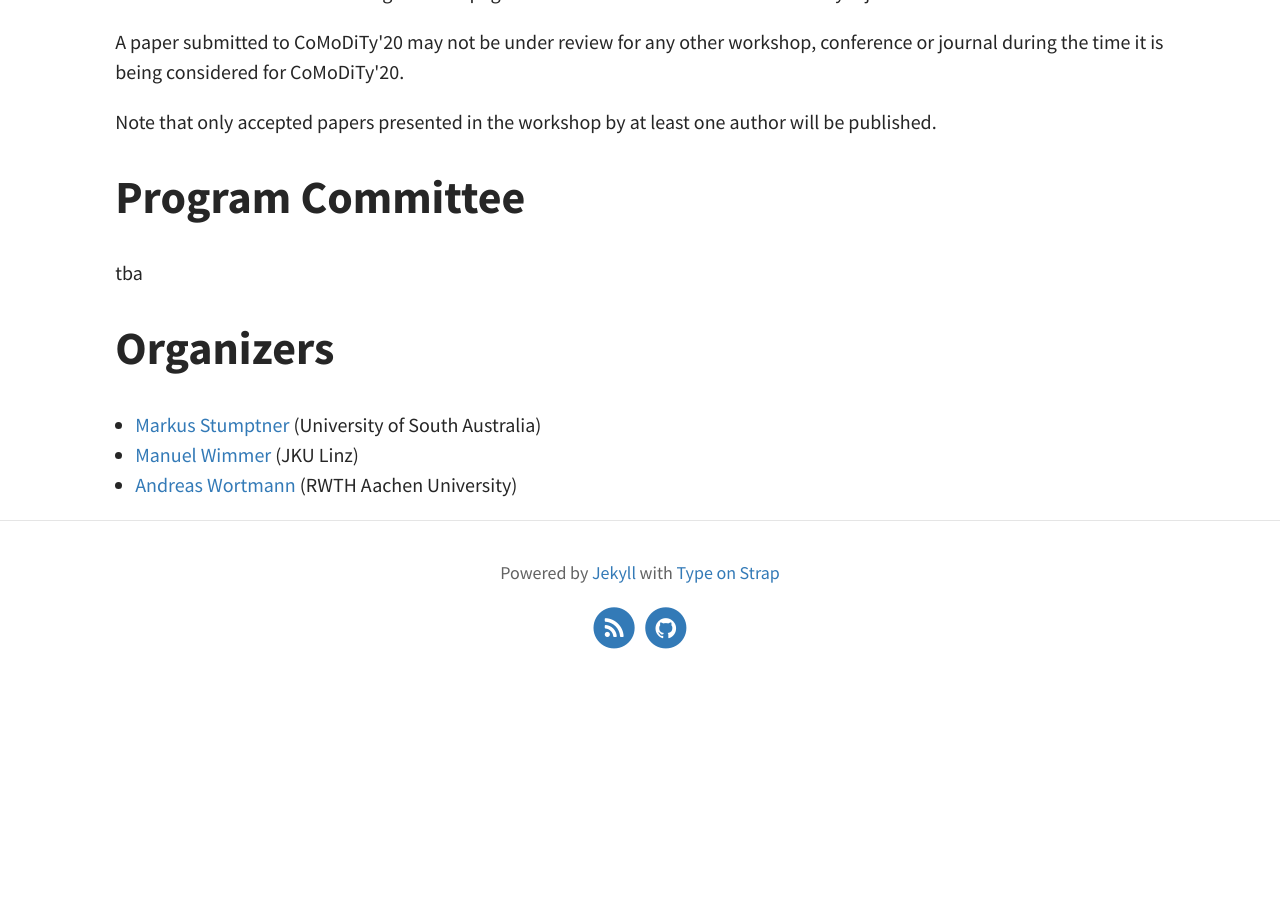
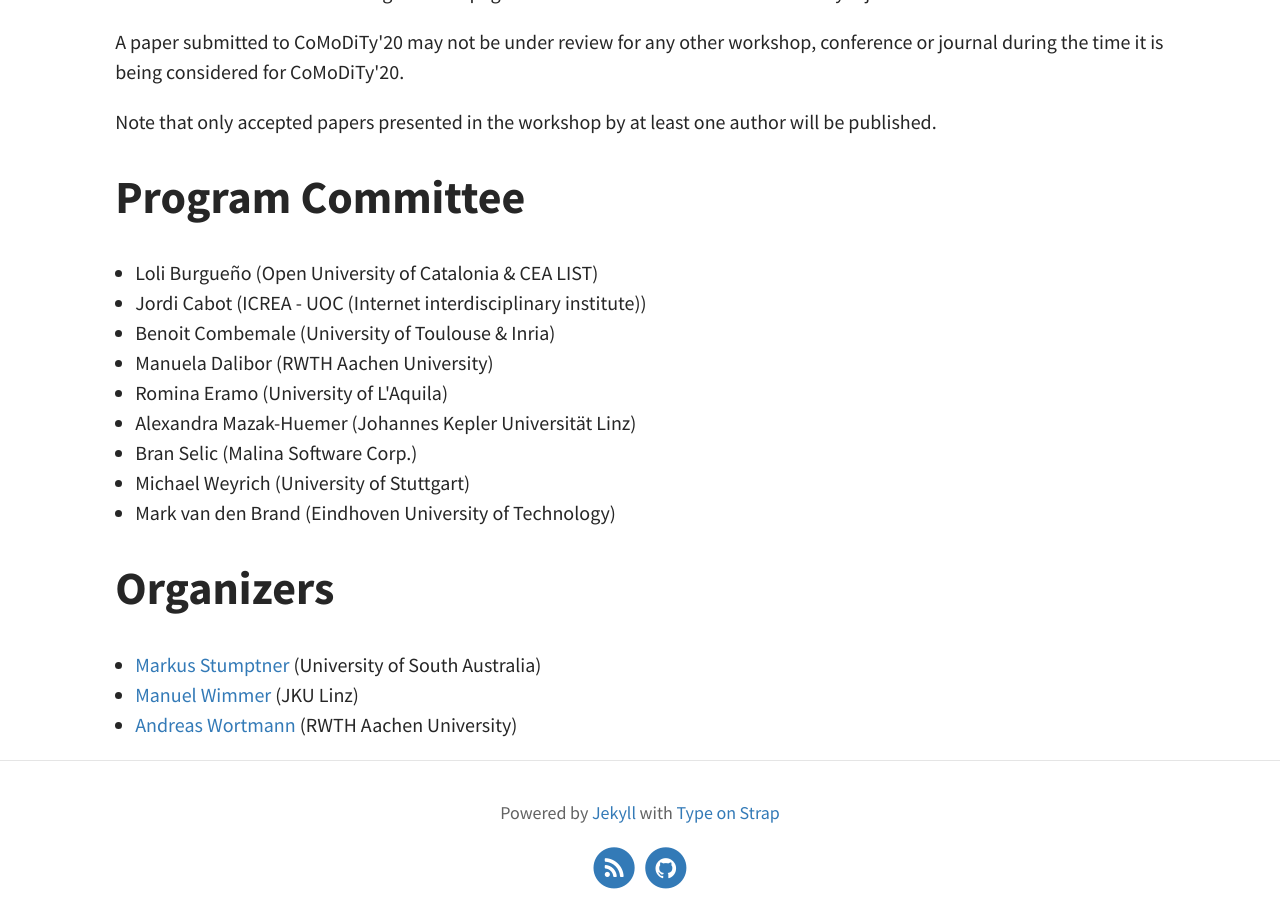
Before and after one commit to comodity/comodity.github.io, a Jekyll site: the page built from index.html, in a window 1280 px wide and 900 px high, scrolled down 2363 px. Built offline with Jekyll 4.4.1, drawn with Linux system fonts in a browser that asks for light colours; the list of posts is cut into pages by our own code; before the commit the page ends 3054 px from its top, so only the background shows below that.

Commit message:
Minor update

```diff
--- a/_layouts/home.html
+++ b/_layouts/home.html
@@ -124,12 +124,19 @@ As such, we devote half of the day for interactive sessions and discussions.
 </p>
 
 
-
-
 <h1 id="program-committee">Program Committee</h1>
 
-<p>tba</p>
-
+<ul>
+    <li>Loli Burgueño (Open University of Catalonia &amp; CEA LIST)</li>
+    <li>Jordi Cabot (ICREA - UOC (Internet interdisciplinary institute))</li>
+    <li>Benoit Combemale (University of Toulouse &amp; Inria)</li>
+    <li>Manuela Dalibor (RWTH Aachen University)</li>
+    <li>Romina Eramo (University of L'Aquila)</li>
+    <li>Alexandra Mazak-Huemer (Johannes Kepler Universität Linz)</li>
+    <li>Bran Selic (Malina Software Corp.)</li>
+    <li>Michael Weyrich (University of Stuttgart)</li>
+    <li>Mark van den Brand (Eindhoven University of Technology)</li>
+</ul>
 
 
 <h1 id="organizers">Organizers</h1>
```
